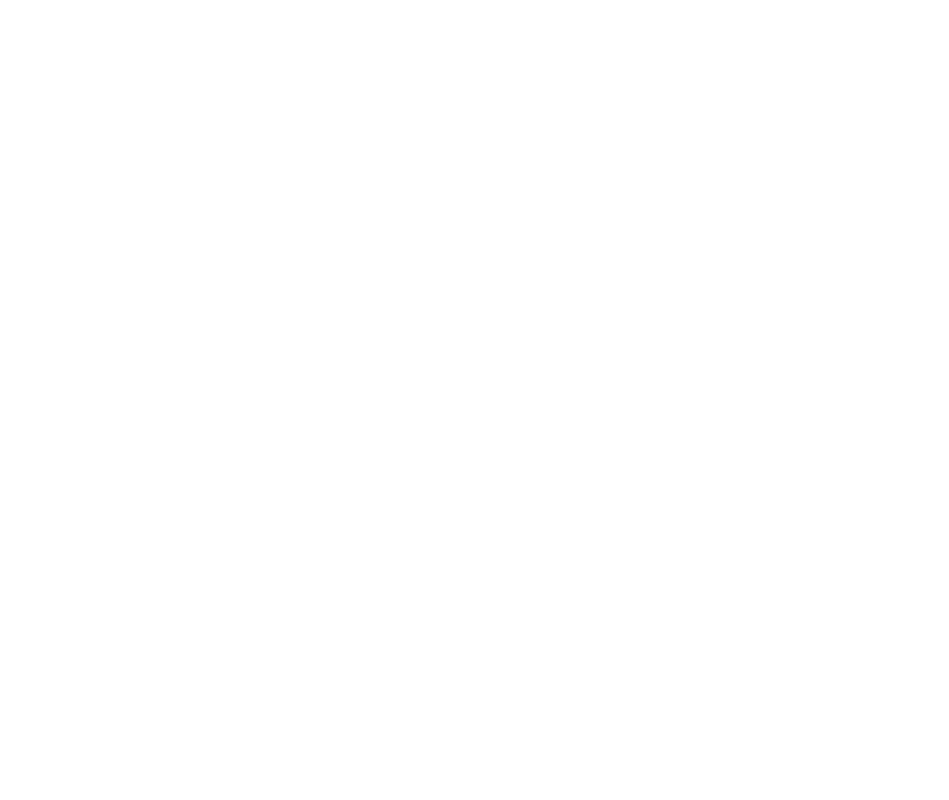
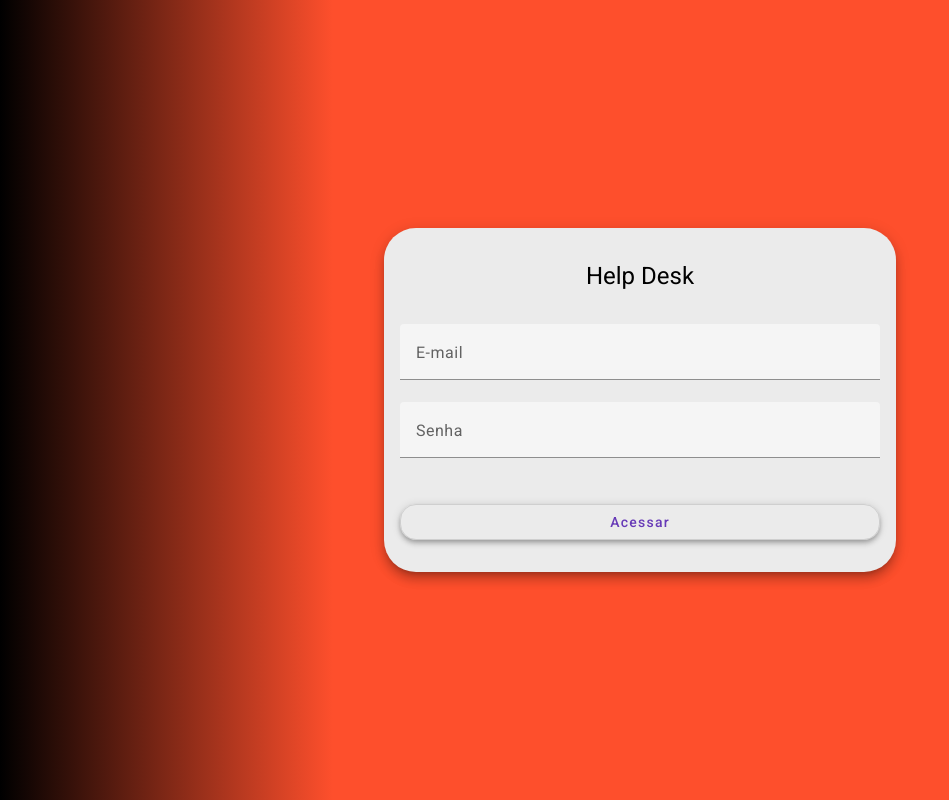
Before and after one commit to raguillar89/-Angular-Projects, an Angular app in the folder HelpDesk/frontend/: page /login in a window 1280 px wide. Before the commit this address led to /. Shown: the whole page, without its empty margins (0-949 px from the left). Built offline with nearby package versions, Linux system fonts and the light colour scheme.

Commit message:
Criação e Ajustes no Component Login

```diff
--- a/HelpDesk/frontend/src/app/app-routing.module.ts
+++ b/HelpDesk/frontend/src/app/app-routing.module.ts
@@ -1,10 +1,15 @@
 import { NgModule } from '@angular/core';
 import { RouterModule, Routes } from '@angular/router';
+
 import { HomeComponent } from './components/home/home.component';
 import { TecnicoListComponent } from './components/tecnico/tecnico-list/tecnico-list.component';
 import { NavComponent } from './components/templates/nav/nav.component';
+import { LoginComponent } from './views/login/login.component';
 
 const routes: Routes = [
+  {
+    path: 'login', component: LoginComponent
+  },
   {
     path: '', component: NavComponent, children: [
       { path: 'home', component: HomeComponent },
--- a/HelpDesk/frontend/src/app/app.module.ts
+++ b/HelpDesk/frontend/src/app/app.module.ts
@@ -24,6 +24,7 @@
 import { HomeComponent } from './components/home/home.component';
 import { HeaderComponent } from './components/templates/header/header.component';
 import { TecnicoListComponent } from './components/tecnico/tecnico-list/tecnico-list.component';
+import { LoginComponent } from './views/login/login.component';
 
 @NgModule({
   declarations: [
@@ -31,7 +32,8 @@
     NavComponent,
     HomeComponent,
     HeaderComponent,
-    TecnicoListComponent
+    TecnicoListComponent,
+    LoginComponent
   ],
   imports: [
     BrowserModule,
--- /dev/null
+++ b/HelpDesk/frontend/src/app/views/login/login.component.html
@@ -0,0 +1,17 @@
+<div class="container">
+    <form class="form mat-elevation-z8">
+        <h1>Help Desk</h1>
+
+        <mat-form-field class="full-width" appearance="fill">
+          <mat-label>E-mail</mat-label>
+          <input matInput placeholder="Ex. ...@email.com">
+        </mat-form-field>
+
+        <mat-form-field class="full-width" appearance="fill">
+            <mat-label>Senha</mat-label>
+            <input type="password" matInput placeholder="Ex. 123">
+        </mat-form-field>
+
+        <button class="full-width mat-elevation-z4" mat-stroked-button color="primary">Acessar</button>
+    </form>
+</div>
--- /dev/null
+++ b/HelpDesk/frontend/src/app/views/login/login.component.scss
@@ -0,0 +1,30 @@
+.container {
+    height: 100%;
+    background: linear-gradient(90deg, rgba(0,0,0,1) 0%, rgba(0,0,0,1) 0%, rgba(254,79,44,1) 26%);
+    display: flex;
+    align-items: center;
+    justify-content: center;
+}
+
+.form {
+    width: 30rem;
+    margin: auto;
+    background-color: rgb(235, 235, 235);
+    padding: 2rem 1rem;
+    border-radius: 2rem;
+}
+
+h1 {
+    width: 100%;
+    text-align: center;
+    padding-bottom: 1rem;
+}
+
+.full-width {
+    width: 100%;
+}
+
+button {
+    margin-top: 1.5rem;
+    border-radius: 1rem;
+}
```
Also changed, not shown: HelpDesk/frontend/src/app/views/login/login.component.ts (added, +10 -0 lines).
